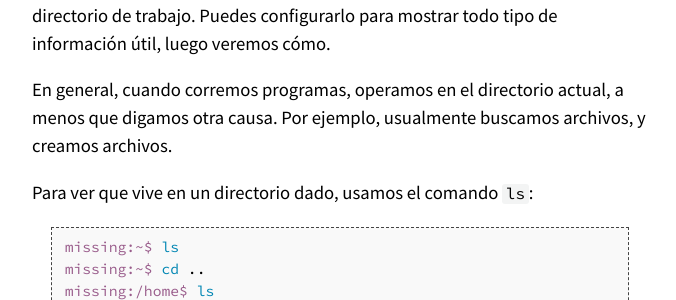
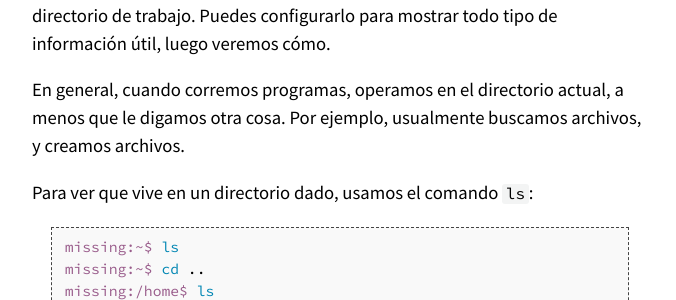
Before and after one commit to missing-semester-esp/missing-semester-esp.github.io, a Jekyll site: the page built from _2020/course-shell-esp.md, in a window 1280 px wide and 900 px high, scrolled down 4269 px. Shown: the part 181-481 px from the top of the window, without its empty margins (300-976 px from the left). Built offline with Jekyll 4.4.1, drawn with Linux system fonts in a browser that asks for light colours.

Commit message:
Update _2020/course-shell-esp.md
Co-authored-by: Matias Garcia Isaia <mgarciaisaia+github@gmail.com>

```diff
--- a/_2020/course-shell-esp.md
+++ b/_2020/course-shell-esp.md
@@ -169,8 +169,8 @@ hello
 Nota que nuestro prompt nos mantuvo informados sobre cuál fue nuestro directorio de trabajo.
 Puedes configurarlo para mostrar todo tipo de información útil, luego veremos cómo.
 
-En general, cuando corremos programas, operamos en el directorio actual, a menos que digamos
-otra causa. Por ejemplo, usualmente buscamos archivos, y creamos archivos.
+En general, cuando corremos programas, operamos en el directorio actual, a menos que le digamos
+otra cosa. Por ejemplo, usualmente buscamos archivos, y creamos archivos.
 
 Para ver que vive en un directorio dado, usamos el comando `ls`:
 
```
